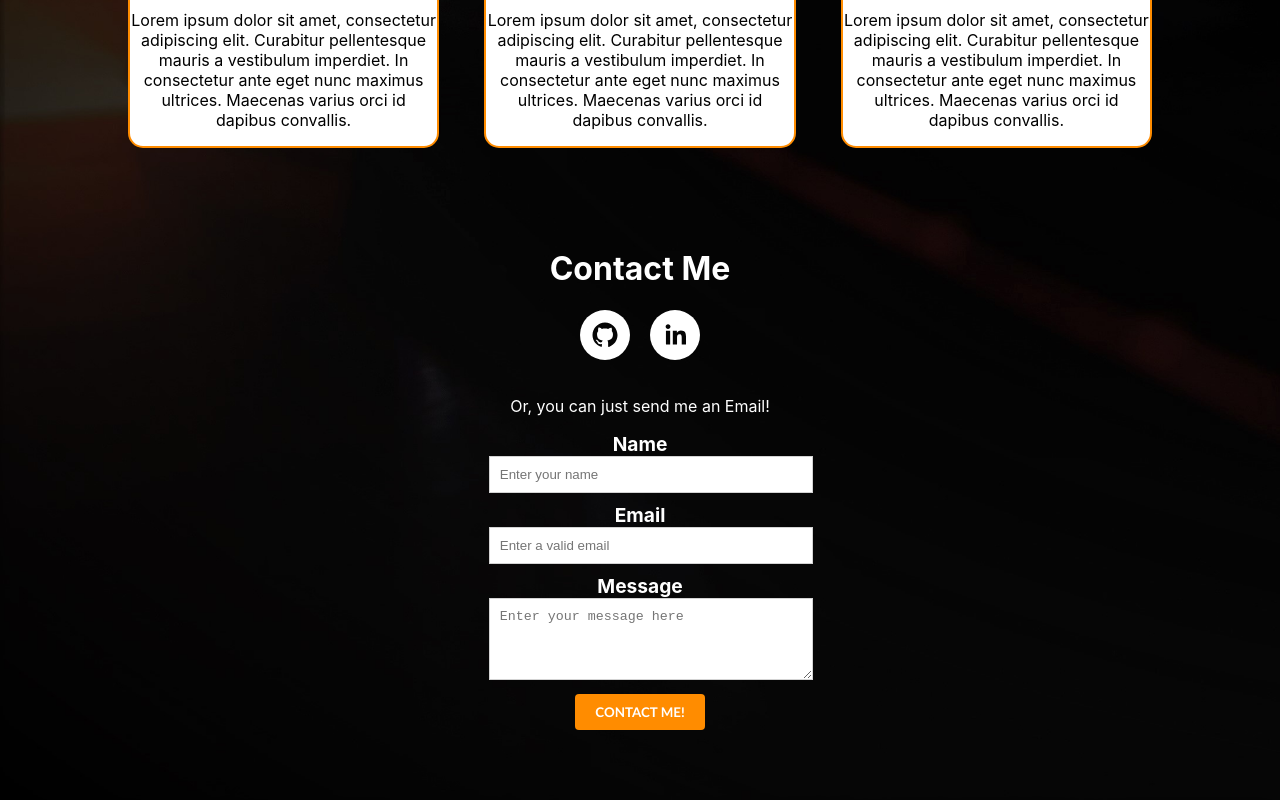
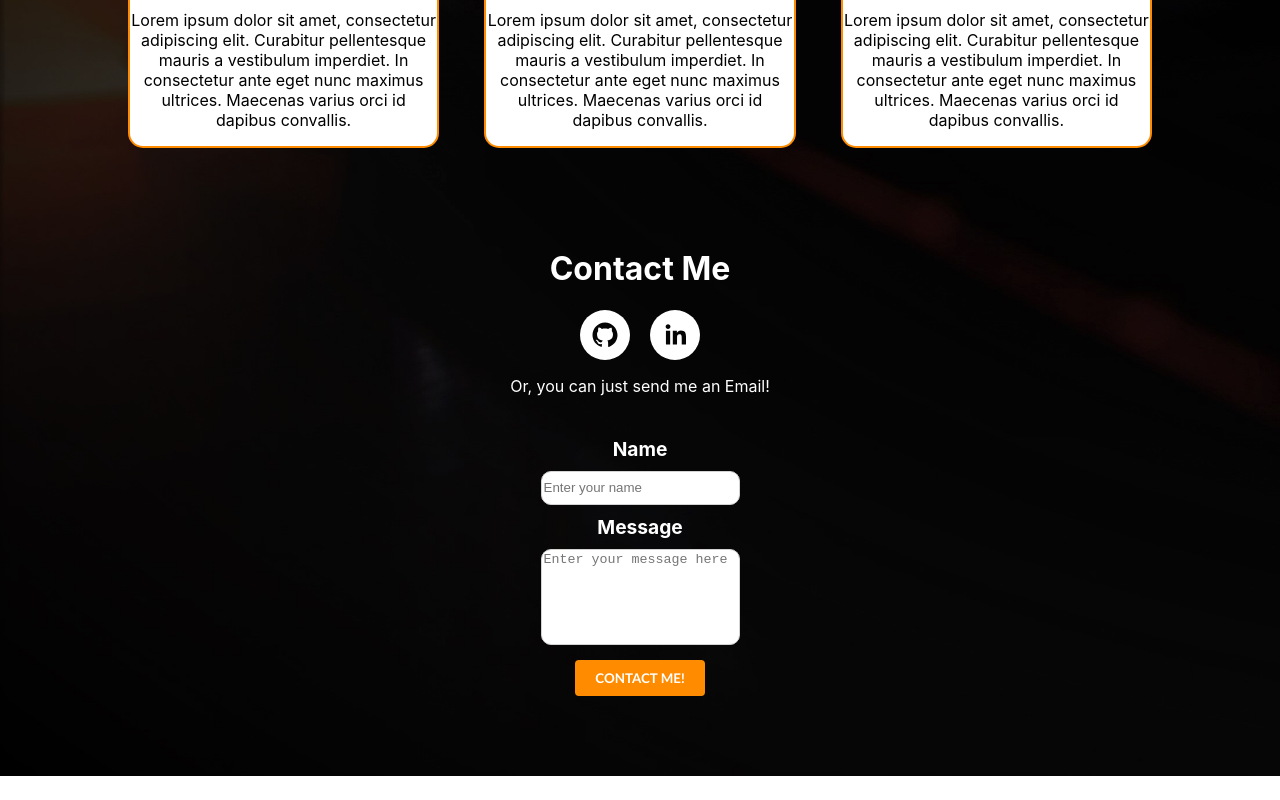
Before and after one commit to AlecZytkowski/aleczytkowski-portfolio, a React (Create React App) app: page / in a window 1280 px wide. Shown: the part 1546-2346 px from the top of the page. After the commit the page ends 2322 px from the top, so only its background shows below. Built offline with nearby package versions, Linux system fonts and the light colour scheme.

Commit message:
working with Alec on this, explained the changes and cleaned some stuff up with him

```diff
--- a/src/components/Navbar.jsx
+++ b/src/components/Navbar.jsx
@@ -2,12 +2,11 @@ import './Navbar.css';
 
 export const Navbar = () => {
   const handleHireButtonClick = () => {
-        window.location.href = 'mailto:aleczytkowski@gmail.com';
+    window.location.href = 'mailto:aleczytkowski@gmail.com/subject=Hello Alec!';
   };
   return (
     <nav className="navbar">
-            <div className="logo">Alec Zytkowski
-            </div>
+      <div className="logo">Alec Zytkowski</div>
       <ul className="nav-links">
         <li className="nav-item">
           <a href="#home">Home</a>
--- a/src/pages/Contact.css
+++ b/src/pages/Contact.css
@@ -5,7 +5,6 @@
   justify-content: center;
   margin-bottom: 50px;
 }
-
 
 .social-links {
   list-style: none;
@@ -23,27 +22,38 @@
 .contact-form {
   display: flex;
   justify-content: center;
-    width: 100%;
   margin-top: 20px;
   padding: 20px;
   padding-top: 0px;
   border-radius: 10px;
 }
 
-  .form-input {
-    padding: 10px;
+form {
+  display: flex;
+  flex-direction: column;
+  align-items: center;
+  justify-content: center;
+}
+
+.form-input,
+.form-text-area {
   border: 1px solid lightgray;
-    resize: vertical;
+  resize: none;
   width: 100%;
-    margin-bottom: 10px;
+  border-radius: 10px;
+  height: 30px;
+  margin: 5px;
+}
 
+.form-text-area {
+  resize: none;
+  height: 90px;
 }
 
 .form-label {
-    padding: 10px;
-    font-size:larger;
+  font-size: larger;
   font-weight: bold;
-
+  margin: 5px;
 }
 
 .form-message {
@@ -56,7 +66,7 @@
 
 .form-submit-button {
   background-color: #ff8c00;
-    font-family:'Gill Sans', 'Gill Sans MT', Calibri, 'Trebuchet MS', sans-serif;
+  font-family: 'Gill Sans', 'Gill Sans MT', Calibri, 'Trebuchet MS', sans-serif;
   color: #ffffff;
   padding: 10px 20px;
   border: none;
@@ -64,4 +74,5 @@
   font-weight: bold;
   text-transform: uppercase;
   cursor: pointer;
+  margin: 10px;
 }
--- a/src/pages/Contact.jsx
+++ b/src/pages/Contact.jsx
@@ -3,23 +3,16 @@ import './Contact.css'
 import { SocialIcon } from 'react-social-icons';
 
 export const Contact = () => {
-    const [name, setName] = useState('');
-    const [email, setEmail] = useState('');
+  const [emailData, setEmailData] = useState({ name: '', message: '' });
+
+  const { name, message } = emailData;
 
   const handleSubmit = (e) => {
     e.preventDefault();
-      window.location.href = 'mailto:aleczytkowski@gmail.com';
-      setName('');
-      setEmail('');
+    window.location.href = `mailto:aleczytkowski@gmail.com/?subject=Hello Alec!&body=${message}`;
   };
 
-    const handleNameChange = (e) => {
-      setName(e.target.value);
-    };
-
-    const handleEmailChange = (e) => {
-      setEmail(e.target.value);
-    };
+  const handleInputChange = (e) => setEmailData({ ...emailData, [e.target.name]: e.target.value });
 
   return (
     <div className="contact" id="contact">
@@ -27,43 +20,36 @@ export const Contact = () => {
       <div>
         <ul className="social-links">
           <li className="social-item">
-            <SocialIcon url='https://github.com/AlecZytkowski' bgColor='white'/>
+            <SocialIcon url='https://github.com/AlecZytkowski' bgColor='white' />
           </li>
           <li className="social-item">
-            <SocialIcon url="https://www.linkedin.com/in/alec-zytkowski-194719226/" bgColor='white'/>
+            <SocialIcon url="https://www.linkedin.com/in/alec-zytkowski-194719226/" bgColor='white' />
           </li>
         </ul>
+        <p>Or, you can just send me an Email!</p>
       </div>
       <div className='contact-form'>
         <form onSubmit={handleSubmit}>
-        <p>Or, you can just send me an Email!</p>
           <label className='form-label' htmlFor="name">Name</label>
-          <br />
           <input
             className='form-input'
             type="text"
             id="name"
+            name='name'
             value={name}
-            onChange={handleNameChange}
+            onChange={handleInputChange}
             placeholder="Enter your name"
             required
           />
-          <br />
-          <label className='form-label' htmlFor="email">Email</label>
-          <br />
-          <input
-            className='form-input'
-            type="email"
-            id="email"
-            value={email}
-            onChange={handleEmailChange}
-            placeholder="Enter a valid email"
-            required
+          <label className='form-label' htmlFor="message">Message</label>
+          <textarea
+            name='message'
+            onChange={handleInputChange}
+            value={message}
+            className='form-text-area'
+            id="message"
+            placeholder="Enter your message here"
           />
-          <br />
-          <label className='form-label' htmlFor="email">Message</label>
-          <textarea  className='form-input' id="message" rows="4" placeholder="Enter your message here"></textarea>
-          <br />
           <button type="submit" className='form-submit-button'>Contact Me!</button>
         </form>
       </div>
```
Lines whose indentation alone changed are shown as unchanged.
